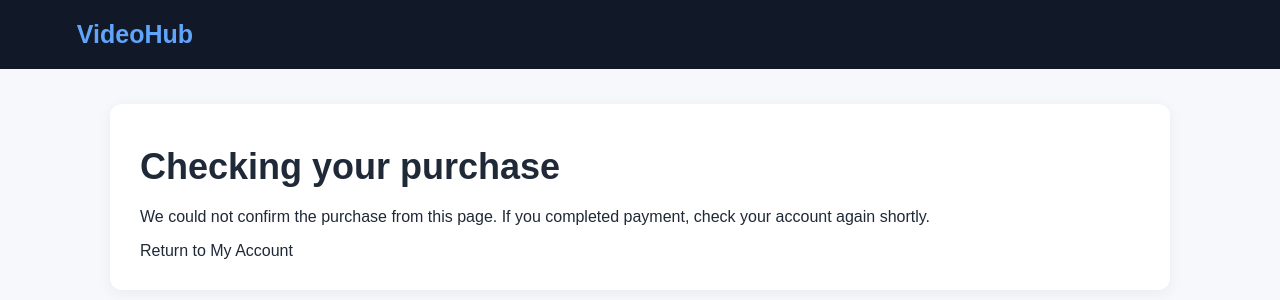
After one commit to Ghislain1/video_platform, a Django app: page /purchase/success/ in a window 1280 px wide. The commit adds this page. Shown: the top 300 px of the page. Run offline with Django 5.2, Linux system fonts and the light colour scheme; the visitor is signed in with stand-in values (Sample User, id 1).

Commit message:
Stripe upgate

```diff
--- a/static/css/video_detail.css
+++ b/static/css/video_detail.css
@@ -160,3 +160,18 @@ a {
         font-size: 14px;
     }
 }
+
+.buy-button {
+    padding: 13px 22px;
+    border: none;
+    border-radius: 6px;
+    background: #2563eb;
+    color: white;
+    font-size: 16px;
+    font-weight: bold;
+    cursor: pointer;
+}
+
+.buy-button:hover {
+    background: #1d4ed8;
+}
--- /dev/null
+++ b/templates/videos/purchase_pending.html
@@ -0,0 +1,35 @@
+{% load static %}
+
+<!DOCTYPE html>
+<html lang="en">
+<head>
+    <meta charset="UTF-8">
+    <meta name="viewport" content="width=device-width, initial-scale=1.0">
+    <title>Payment Status | VideoHub</title>
+    <link rel="stylesheet" href="{% static 'css/video_detail.css' %}">
+</head>
+<body>
+
+<header class="site-header">
+    <a href="{% url 'videos:public_library' %}" class="logo">
+        VideoHub
+    </a>
+</header>
+
+<main class="container">
+    <div class="video-detail video-content">
+        <h1>Checking your purchase</h1>
+
+        <p>
+            We could not confirm the purchase from this page.
+            If you completed payment, check your account again shortly.
+        </p>
+
+        <a href="{% url 'videos:account' %}" class="watch-link">
+            Return to My Account
+        </a>
+    </div>
+</main>
+
+</body>
+</html>
--- a/videos/urls.py
+++ b/videos/urls.py
@@ -26,4 +26,9 @@ urlpatterns = [
 
     path("video/<int:video_id>/stream/", views.stream_video, name="stream_video"),
     path("video/<int:video_id>/", views.public_video_detail, name="video_detail"),
+
+
+    path("video/<int:video_id>/checkout/", views.create_checkout_session, name="create_checkout_session",),
+    path("purchase/success/", views.purchase_success, name="purchase_success",),
+    path("stripe/webhook/", views.stripe_webhook, name="stripe_webhook",),
 ]
--- a/videos/views.py
+++ b/videos/views.py
@@ -1,3 +1,7 @@
+from datetime import timezone
+from decimal import Decimal
+import logging
+
 from django.contrib import messages
 from django.contrib.auth.decorators import user_passes_test
 from django.shortcuts import redirect, render
@@ -9,7 +13,20 @@ from django.contrib.auth.forms import AuthenticationForm
 from django.utils.http import url_has_allowed_host_and_scheme
 
 from django.http import FileResponse, Http404
-from .models import Video, VideoAccessGrant
+import stripe
+
+from django.db import IntegrityError, transaction
+from django.http import HttpResponse, HttpResponseBadRequest
+from django.views.decorators.csrf import csrf_exempt
+
+from .models import (
+    Purchase,
+    VideoAccessGrant,
+    ProcessedStripeEvent,
+)
+
+from config import settings
+from .models import Purchase, Video, VideoAccessGrant
 
 from .forms import RegistrationForm
 
@@ -24,7 +41,7 @@ from videos.forms import VideoForm
 
 from .models import Category, Video
 
-
+logger = logging.getLogger(__name__)
 
 
 def is_main_admin(user):
@@ -419,3 +436,368 @@ def stream_video(request, video_id):
         video_file,
         content_type="application/octet-stream"
     )
+
+@login_required(login_url="videos:login")
+@require_POST
+def create_checkout_session(request, video_id):
+
+    if not settings.STRIPE_SECRET_KEY:
+        messages.error(
+            request,
+            "Payments are not configured yet."
+        )
+        return redirect(
+            "videos:video_detail",
+            video_id=video_id
+        )
+
+    stripe.api_key = settings.STRIPE_SECRET_KEY
+
+    video = get_object_or_404(
+        Video,
+        pk=video_id,
+        is_published=True,
+        access_type=Video.AccessType.PAID
+    )
+
+    # Prevent a user from purchasing the same video twice.
+    existing_grant = VideoAccessGrant.objects.filter(
+        user=request.user,
+        video=video
+    ).exists()
+
+    if existing_grant:
+        messages.info(
+            request,
+            "You already have access to this video."
+        )
+        return redirect(
+            "videos:video_detail",
+            video_id=video.id
+        )
+
+    currency = settings.STRIPE_CURRENCY
+
+    if currency != "cad":
+        messages.error(
+            request,
+            "This checkout workflow is currently configured for CAD."
+        )
+        return redirect(
+            "videos:video_detail",
+            video_id=video.id
+        )
+
+    # Convert the database price to integer cents.
+    amount_in_cents = int(
+        (video.price * Decimal("100")).quantize(
+            Decimal("1")
+        )
+    )
+
+    if amount_in_cents <= 0:
+        messages.error(
+            request,
+            "This video has an invalid price."
+        )
+        return redirect(
+            "videos:video_detail",
+            video_id=video.id
+        )
+
+    # Create the pending purchase before contacting Stripe.
+    purchase = Purchase.objects.create(
+        user=request.user,
+        video=video,
+        amount=video.price,
+        currency=currency,
+        status=Purchase.Status.PENDING
+    )
+
+    success_url = request.build_absolute_uri(
+        reverse("videos:purchase_success")
+    )
+
+    cancel_url = request.build_absolute_uri(
+        reverse(
+            "videos:video_detail",
+            args=[video.id]
+        )
+    )
+
+    try:
+        session = stripe.checkout.Session.create(
+            mode="payment",
+
+            payment_method_types=["card"],
+
+            line_items=[
+                {
+                    "price_data": {
+                        "currency": currency,
+                        "product_data": {
+                            "name": video.title,
+                            "description": (
+                                f"VideoHub video #{video.id}"
+                            ),
+                        },
+                        "unit_amount": amount_in_cents,
+                    },
+                    "quantity": 1,
+                }
+            ],
+
+            customer_email=request.user.email or None,
+
+            client_reference_id=str(purchase.id),
+
+            metadata={
+                "purchase_id": str(purchase.id),
+                "user_id": str(request.user.id),
+                "video_id": str(video.id),
+            },
+
+            success_url=(
+                success_url
+                + "?session_id={CHECKOUT_SESSION_ID}"
+            ),
+
+            cancel_url=cancel_url,
+        )
+
+        purchase.stripe_checkout_session_id = session.id
+        purchase.save(
+            update_fields=["stripe_checkout_session_id"]
+        )
+
+        return redirect(session.url, permanent=False)
+
+    except stripe.StripeError:
+        purchase.status = Purchase.Status.FAILED
+        purchase.save(update_fields=["status"])
+
+        messages.error(
+            request,
+            "We could not start checkout. Please try again."
+        )
+
+        return redirect(
+            "videos:video_detail",
+            video_id=video.id
+        )
+
+@login_required(login_url="videos:login")
+def purchase_success(request):
+
+    session_id = request.GET.get("session_id", "").strip()
+
+    if not session_id:
+        return render(
+            request,
+            "videos/purchase_pending.html"
+        )
+
+    purchase = Purchase.objects.filter(
+        user=request.user,
+        stripe_checkout_session_id=session_id
+    ).first()
+
+    if purchase is None:
+        return render(
+            request,
+            "videos/purchase_pending.html"
+        )
+
+    return render(
+        request,
+        "videos/purchase_result.html",
+        {"purchase": purchase}
+    )
+
+
+@csrf_exempt
+@require_POST
+def stripe_webhook(request):
+
+    if not settings.STRIPE_WEBHOOK_SECRET:
+        logger.error("Stripe webhook secret is not configured.")
+        return HttpResponse(status=500)
+
+    stripe.api_key = settings.STRIPE_SECRET_KEY
+
+    signature = request.headers.get("Stripe-Signature", "")
+
+    try:
+        event = stripe.Webhook.construct_event(
+            payload=request.body,
+            sig_header=signature,
+            secret=settings.STRIPE_WEBHOOK_SECRET,
+        )
+
+    except (ValueError, stripe.SignatureVerificationError):
+        return HttpResponseBadRequest(
+            "Invalid webhook signature or payload."
+        )
+
+    event_id = event["id"]
+    event_type = event["type"]
+    session = event["data"]["object"]
+
+    supported_events = {
+        "checkout.session.completed",
+        "checkout.session.async_payment_succeeded",
+        "checkout.session.async_payment_failed",
+    }
+
+    if event_type not in supported_events:
+        return HttpResponse(status=200)
+
+    metadata = session.get("metadata") or {}
+    purchase_id = metadata.get("purchase_id")
+
+    if not purchase_id:
+        logger.warning(
+            "Stripe event %s has no purchase ID.",
+            event_id
+        )
+        return HttpResponse(status=200)
+
+    try:
+        with transaction.atomic():
+
+            # Reserve this Stripe event ID. A duplicate event
+            # cannot be processed twice.
+            ProcessedStripeEvent.objects.create(
+                event_id=event_id,
+                event_type=event_type,
+            )
+
+            purchase = (
+                Purchase.objects
+                .select_for_update()
+                .select_related("user", "video")
+                .get(pk=purchase_id)
+            )
+
+            # Verify that the event corresponds to this purchase.
+            if (
+                str(purchase.user_id) != str(metadata.get("user_id"))
+                or str(purchase.video_id) != str(metadata.get("video_id"))
+                or session.get("id")
+                != purchase.stripe_checkout_session_id
+            ):
+                logger.error(
+                    "Stripe metadata mismatch for purchase %s.",
+                    purchase_id
+                )
+                raise ValueError("Purchase metadata mismatch.")
+
+            # Confirm that the checkout session is a payment
+            # session for the expected amount and currency.
+            if session.get("mode") != "payment":
+                raise ValueError("Unexpected checkout mode.")
+
+            if session.get("currency") != purchase.currency:
+                raise ValueError("Currency mismatch.")
+
+            if session.get("amount_total") != int(
+                purchase.amount * Decimal("100")
+            ):
+                raise ValueError("Payment amount mismatch.")
+
+            if event_type in {
+                "checkout.session.completed",
+                "checkout.session.async_payment_succeeded",
+            }:
+
+                if session.get("payment_status") != "paid":
+                    # Do not grant access for an unpaid session.
+                    return HttpResponse(status=200)
+
+                # Never let a later event change an already-paid
+                # purchase back to another state.
+                if purchase.status != Purchase.Status.PAID:
+                    purchase.status = Purchase.Status.PAID
+                    purchase.paid_at = timezone.now()
+                    purchase.stripe_payment_intent_id = (
+                        session.get("payment_intent") or ""
+                    )
+
+                    purchase.save(
+                        update_fields=[
+                            "status",
+                            "paid_at",
+                            "stripe_payment_intent_id",
+                        ]
+                    )
+
+                VideoAccessGrant.objects.get_or_create(
+                    user=purchase.user,
+                    video=purchase.video,
+                    defaults={
+                        "source": VideoAccessGrant.GrantSource.PAYMENT
+                    }
+                )
+
+            elif (
+                event_type
+                == "checkout.session.async_payment_failed"
+            ):
+                if purchase.status == Purchase.Status.PENDING:
+                    purchase.status = Purchase.Status.FAILED
+                    purchase.save(update_fields=["status"])
+
+    except ProcessedStripeEvent.DoesNotExist:
+        return HttpResponse(status=200)
+
+    except IntegrityError:
+        # Most commonly, Stripe delivered a duplicate event.
+        return HttpResponse(status=200)
+
+    except Purchase.DoesNotExist:
+        logger.warning(
+            "Stripe event %s refers to a missing purchase.",
+            event_id
+        )
+        return HttpResponse(status=200)
+
+    except ValueError:
+        logger.exception(
+            "Stripe event %s failed purchase verification.",
+            event_id
+        )
+        return HttpResponseBadRequest(
+            "Purchase verification failed."
+        )
+
+    return HttpResponse(status=200)
+
+def public_video_detail(request, video_id):
+    video = get_object_or_404(
+        Video.objects.select_related("category"),
+        pk=video_id,
+        is_published=True
+    )
+
+    has_access = (
+        video.access_type == Video.AccessType.FREE
+        or (
+            request.user.is_authenticated
+            and (
+                request.user.is_superuser
+                or VideoAccessGrant.objects.filter(
+                    user=request.user,
+                    video=video
+                ).exists()
+            )
+        )
+    )
+
+    return render(
+        request,
+        "videos/video_detail.html",
+        {
+            "video": video,
+            "has_access": has_access,
+        }
+    )
```
Also changed, not shown: config/settings.py (+20 -0 lines), static/css/public_library.css (+15 -0 lines), templates/videos/public_library.html (+40 -2 lines), templates/videos/purchase_result.html (added, +73 -0 lines), templates/videos/video_detail.html (+30 -10 lines), videos/admin.py (+35 -1 lines), videos/models.py (+83 -0 lines), videos/migrations/0003_purchase.py (added), videos/migrations/0004_processedstripeevent.py (added), 1 other file.
